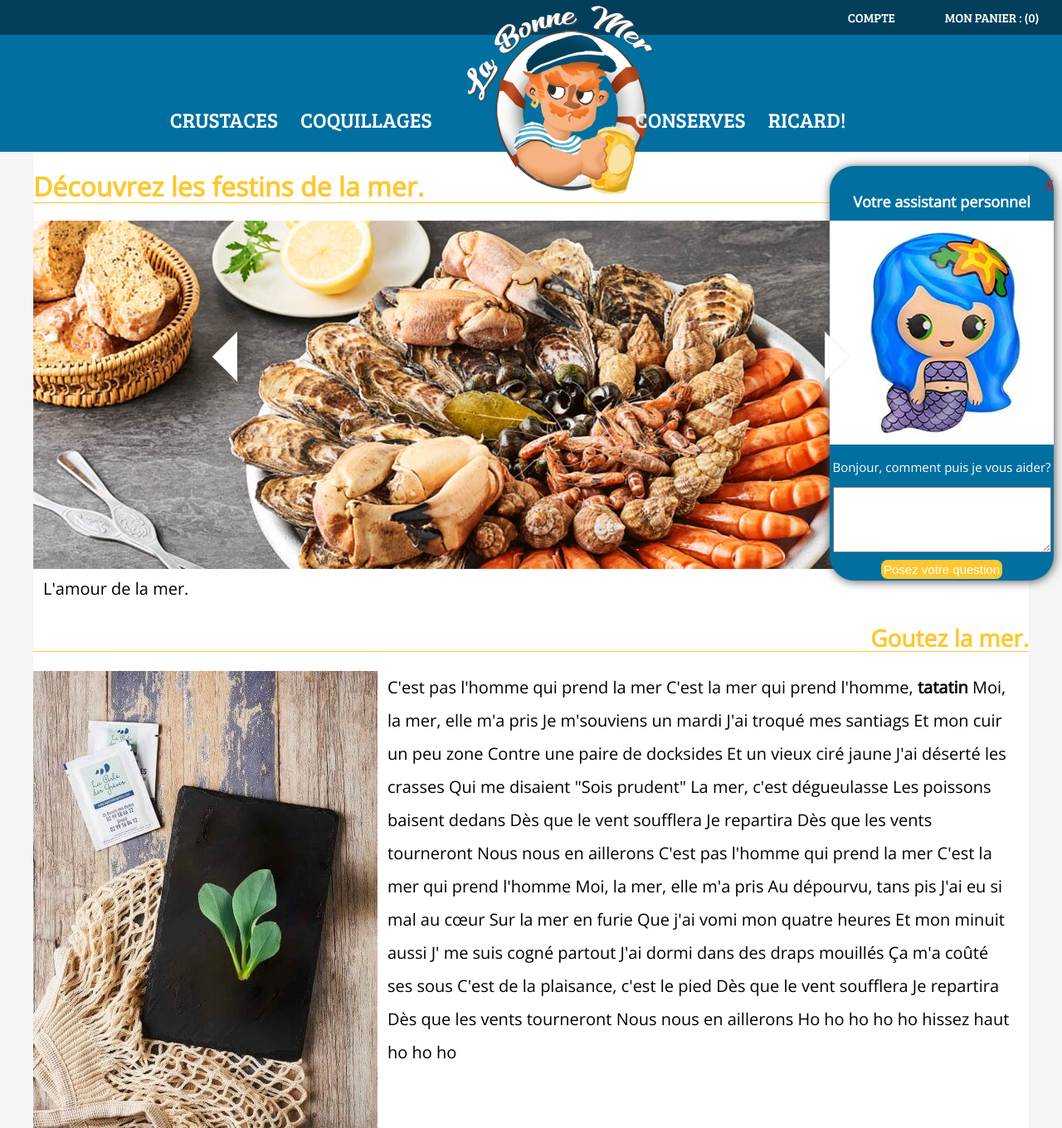
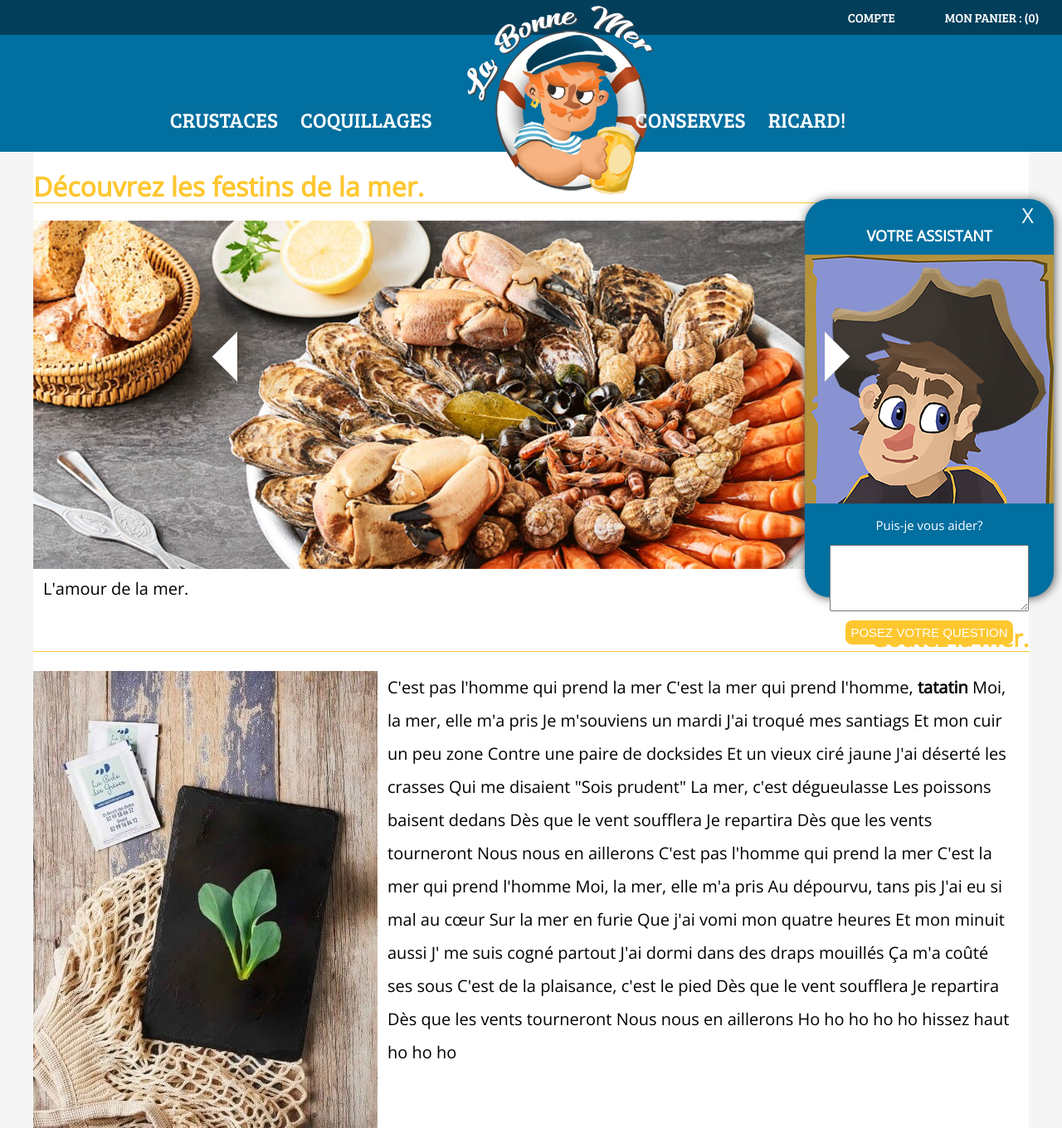
Before and after one commit to leonyes-fr/labonnemer, a PHP site: page / in a window 1280 px wide. Shown: the top 1360 px of the page at 83% size. Run offline with PHP 8.4, Linux system fonts and the light colour scheme.

Commit message:
test passe 2

```diff
--- a/public/css/style.css
+++ b/public/css/style.css
@@ -1,12 +1,3 @@
-/*
-	todo:
-	mouette qui passe de gauche a droite.
-	vérifier attaque injection js dans texte form
-	pouvoir supp un article du panier
-
-rajouter prix aussi sur le panier...
-
-*/
 
 /* --------------------------------------------------------------------------------------------------
     ----------------------------------------------- GLOBAL ------------------------------------------
@@ -164,7 +155,7 @@ nav ul li:hover {
 
 
 /* --------------------------------------------------------------------------------------------------
-    ----------------------------------- VOTRE ASSISTANT PERSONNEL ------------------------------------
+    ----------------------------------- ASSISTANT PERSONNEL ------------------------------------
 -----------------------------------------------------------------------------------------------------*/
 
 .assistant {
@@ -172,25 +163,28 @@ nav ul li:hover {
 	margin: 0 auto;
 	text-align: center;
 	text-transform: none;
-	width: 270px;
-	height: 500px;
+	width: 16%;
+	height: 60%;
+	min-width: 300px;
 	position: fixed;
-	top: 200px;
+	top: 30%;
 	right:10px;
 	border-radius: 30px;
 	box-shadow: 1px 1px 12px #555;
-	padding-top: 1%;
+	padding-top: 0.4%;
 }
 
 .assistant h1{
 	font-size: 1.8rem;
 	color: white;
+	text-transform: uppercase;
 }
-.assistant a{  /* faire les padding margin etc........*/
+.assistant a {
 	display:block;
-	font-size: 1.8rem;
-	color: red;
+	font-size: 2.5rem;
+	color: white;
 	text-align: right;
+	margin-right: 8%;
 }
 
 .assistant p {
@@ -200,20 +194,26 @@ nav ul li:hover {
 
 .assistant input[type=submit]{
 	background-color: #fec72f;
+	text-transform: uppercase;
 	color: white;
-	margin: 2%;
-	padding: 1%;
+	margin: 2.5%;
+	padding: 2%;
 	font-size: 1.5rem;
 	border-radius: 8px;
 	border: none;
 }
 
-#chapeau {
+.assistant textarea {
+	width:80% ;
+}
+
+#chapeau {  /* test provisoire---------------------------------------- !!!!!!!!! */
 	position: fixed;
-	top: 200px;
+	top: 37%;
 	right:10px;
 }
 
+/* Sert a fermer l'assitant sirene  */
 .close {
 	display: none;
 }
@@ -525,6 +525,9 @@ footer h3 {
 		margin: 0px 0 4% 2%;
 	}
 
+	.assistant{
+		display: none;
+	}
 }
 
 
--- a/templates/index.html.php
+++ b/templates/index.html.php
@@ -1,10 +1,10 @@
     <aside class="assistant">
         <a href="#"> X</a>
-        <h1>Votre assistant personnel</h1>
-        <img src="public/img/assistant/mermaid.jpg">
-        <!--<img src="public/img/assistant/1.png" id="chapeau">  bloque le X pourfermer ! !-->
+        <h1>Votre assistant</h1>
+        <img src="public/img/assistant/piratetest.png">
+        <img src="public/img/assistant/chapeauun.png" id="chapeau">
         <form>
-            <p>Bonjour, comment puis je vous aider?</p>
+            <p>Puis-je vous aider?</p>
             <textarea name="address" rows="4" cols="26"> </textarea>
             <input type="submit" value="Posez votre question"/>
         </form>
```
Also changed, not shown: public/img/assistant/chapeauun.png (added), public/img/assistant/piratetest.png (added).
